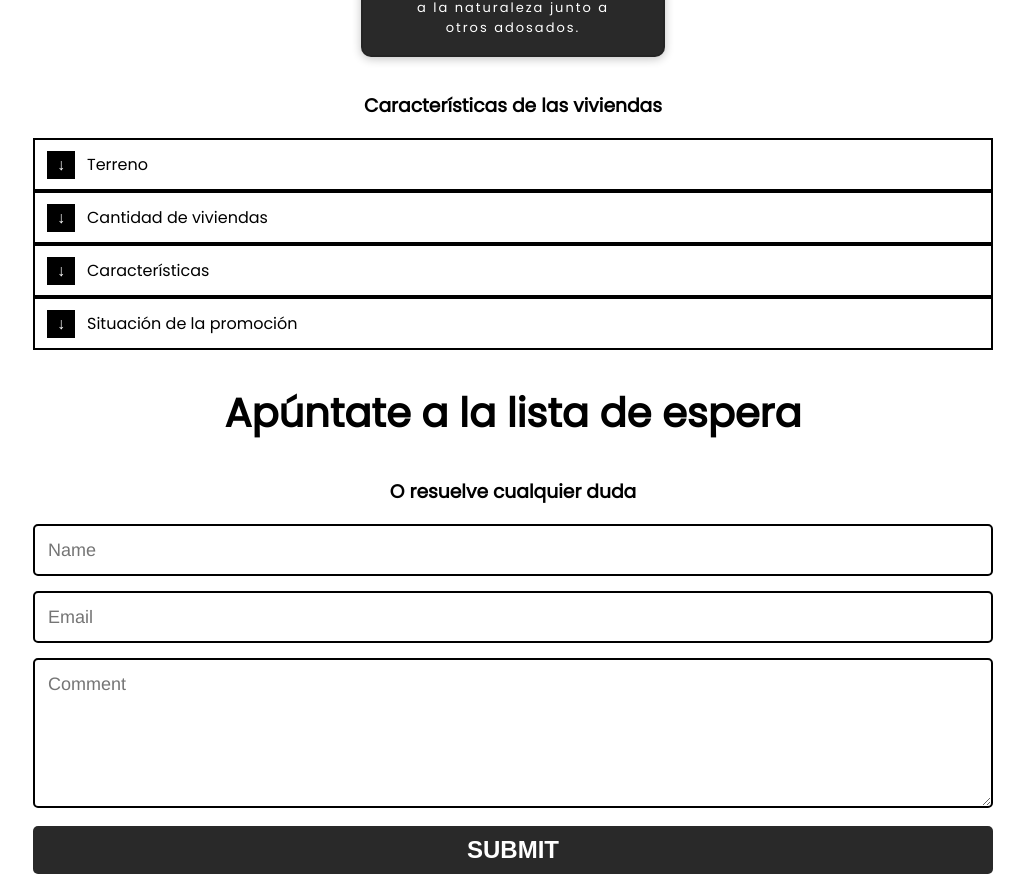
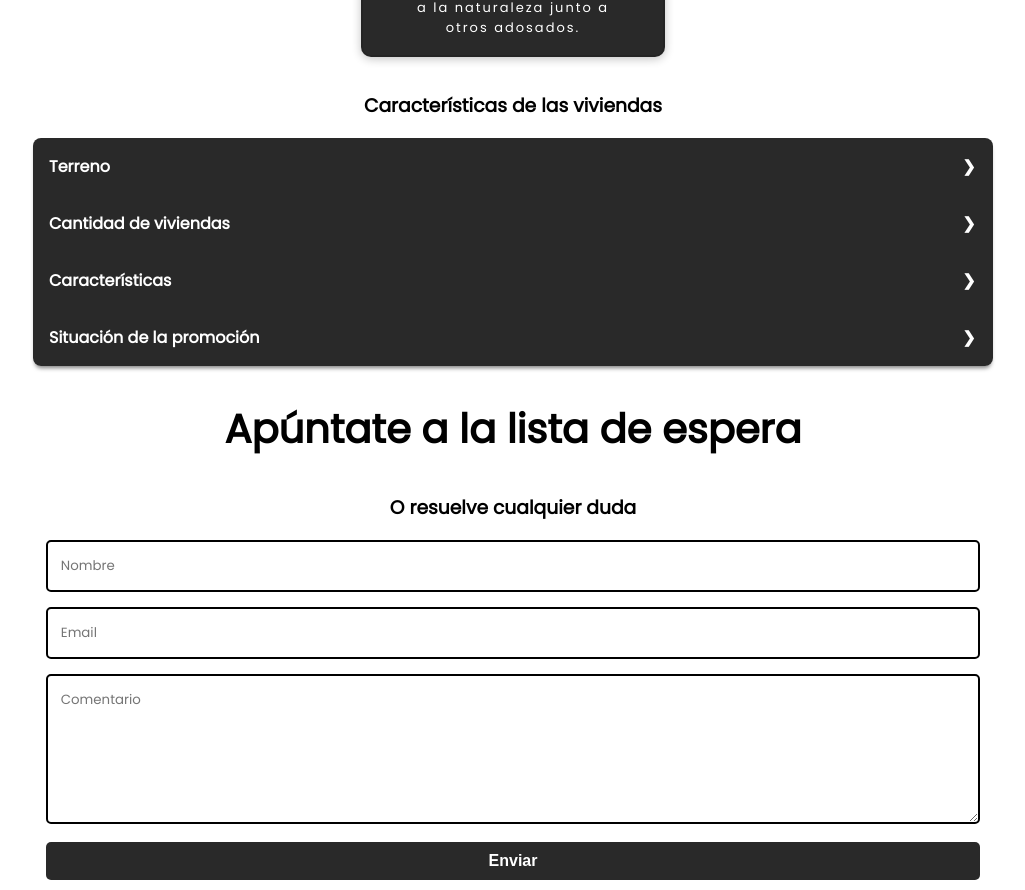
Before and after one commit to RubenValls/lapinada, an Angular app: page / in a window 1280 px wide. Shown: the part 2037-2927 px from the top of the page, without its empty margins (127-1152 px from the left). Built offline with nearby package versions, Linux system fonts and the light colour scheme.

Commit message:
la pinada web first version finished

```diff
--- a/src/app/main-page/components/contact-form/contact-form.component.html
+++ b/src/app/main-page/components/contact-form/contact-form.component.html
@@ -1,8 +1,8 @@
 <div class="container">
     <form target="_blank" action="https://formsubmit.co/r.vallsaparici@gmail.com" method="POST">
-        <input name="name" type="text" class="feedback-input" placeholder="Name" required/>
+        <input name="name" type="text" class="feedback-input" placeholder="Nombre" required/>
         <input name="email" type="text" class="feedback-input" placeholder="Email" required/>
-        <textarea name="text" class="feedback-input" placeholder="Comment" required></textarea>
-        <input type="submit" value="SUBMIT"/>
+        <textarea name="text" class="feedback-input" placeholder="Comentario" required></textarea>
+        <input type="submit" value="Enviar"/>
     </form>
 </div>
--- a/src/app/main-page/components/contact-form/contact-form.component.scss
+++ b/src/app/main-page/components/contact-form/contact-form.component.scss
@@ -1,14 +1,13 @@
 .container{
-    width: 75%;
+    width: 73%;
     justify-content: center;
     align-items: center;
     margin: 10px auto;
 }
 .feedback-input {
     color:black;
-    font-family: Helvetica, Arial, sans-serif;
-    font-weight:500;
-    font-size: 18px;
+    font-family: 'Poppins', sans-serif;
+
     border-radius: 5px;
     line-height: 22px;
     background-color: transparent;
@@ -37,7 +36,7 @@
     border:0;
     cursor:pointer;
     color:white;
-    font-size:24px;
+    font-size:16px;
     padding-top:10px;
     padding-bottom:10px;
     transition: all 0.3s;
--- a/src/app/main-page/components/shared/list-item/list-item.component.html
+++ b/src/app/main-page/components/shared/list-item/list-item.component.html
@@ -1,8 +1,7 @@
-<details>
-    <summary>
-        {{summary}}
-    </summary>
-    <div>
-        {{text}}
+<div class="tab">
+    <input type="checkbox" id={{index}}>
+    <label class="tab-label" for={{index}}>{{summary}}</label>
+    <div class="tab-content">
+    {{text}}
     </div>
-</details>
+</div>
--- a/src/app/main-page/components/shared/list-item/list-item.component.scss
+++ b/src/app/main-page/components/shared/list-item/list-item.component.scss
@@ -1,73 +1,63 @@
-details div {
-	border-left: 2px solid #000;
-	border-right: 2px solid #000;
-	border-bottom: 2px solid #000;
-	padding: 1.5em;
+.tab {
+    width: 100%;
+    color: white;
+    overflow: hidden;
+  }
+  .tab-label {
+    display: -webkit-box;
+    display: flex;
+    -webkit-box-pack: justify;
+            justify-content: space-between;
+    padding: 1em;
+    background: #292929;
+    font-weight: bold;
+    cursor: pointer;
+    /* Icon */
+  }
+  .tab-label:hover {
+    background: grey;
+  }
+  .tab-label::after {
+    content: "\276F";
+    width: 1em;
+    height: 1em;
+    text-align: center;
+    -webkit-transition: all .35s;
+    transition: all .35s;
+  }
+  .tab-content {
+    max-height: 0;
+    padding: 0 1em;
+    color: #292929;
+    background: white;
+    -webkit-transition: all .35s;
+    transition: all .35s;
+  }
+  .tab-close {
+    display: -webkit-box;
+    display: flex;
+    -webkit-box-pack: end;
+            justify-content: flex-end;
+    padding: 1em;
+    font-size: 0.75em;
+    background: #292929;
+    cursor: pointer;
+  }
+  .tab-close:hover {
+    background: grey;
   }
 
-details div > * + * {
-	margin-top: 1.5em;
-}
-
-details + details {
-	margin-top: .5rem;
-}
-
-summary {
-	list-style: none;
-}
-
-summary::-webkit-details-marker {
+  input{
     display: none;
   }
-
-summary {
-	border: 2px solid #000;
-	padding: .75em 1em;
-	cursor: pointer;
-	position: relative;
-	padding-left: calc(1.75rem + .75rem + .75rem);
+  input:checked + .tab-label {
+    background: #292929;
   }
-
-summary:before {
-	position: absolute;
-	top: 50%;
-	transform: translateY(-50%);
-	left: .75rem;
-	content: "↓";
-	width: 1.75rem;
-	height: 1.75rem;
-	background-color: #000;
-	color: #FFF;
-	display: inline-flex;
-	justify-content: center;
-	align-items: center;
-	flex-shrink: 0;
+  input:checked + .tab-label::after {
+    -webkit-transform: rotate(90deg);
+            transform: rotate(90deg);
   }
-
-details[open] summary {
-	background-color: #eee;
+  input:checked ~ .tab-content {
+    max-height: 100vh;
+    padding: 1em;
   }
-
-details[open] summary:before {
-	content: "↑";
-}
-
-summary:hover {
-	background-color: #eee;
-}
-
-a {
-	color: inherit;
-	font-weight: 600;
-	text-decoration: none;
-	box-shadow: 0 1px 0 0;
-}
-
-a:hover {
-	box-shadow: 0 3px 0 0;
-}
-
-code {
-	font-weight: 600;
-}
--- a/src/app/main-page/components/shared/list-item/list-item.component.ts
+++ b/src/app/main-page/components/shared/list-item/list-item.component.ts
@@ -11,6 +11,7 @@ export class ListItemComponent {
 
   @Input() summary: string | undefined;
   @Input() text: string | undefined;
+  @Input() index: string | undefined;
 
   constructor() {}
 
--- a/src/app/main-page/components/shared/open-form-button/open-form-button.component.html
+++ b/src/app/main-page/components/shared/open-form-button/open-form-button.component.html
@@ -1,4 +1,4 @@
-<button class="custom-button" role="button">
+<button class="custom-button" role="button" (click)="onHandleClick()">
     Me interesa
     <i class="bi bi-arrow-return-left"></i>
 </button>
--- a/src/app/main-page/components/shared/open-form-button/open-form-button.component.ts
+++ b/src/app/main-page/components/shared/open-form-button/open-form-button.component.ts
@@ -9,4 +9,8 @@ import { Component } from '@angular/core';
 })
 export class OpenFormButtonComponent {
 
+  onHandleClick(){
+    window.scrollTo(0, document.body.scrollHeight)
+  }
+
 }
--- a/src/app/main-page/main-page.component.html
+++ b/src/app/main-page/main-page.component.html
@@ -24,12 +24,23 @@
 </section>
 <section class="houses-container">
     <app-hero-text subHeader='Características de las viviendas' id="viviendas"></app-hero-text>
+    <div class="rt-container">
+        <div class="col-rt-12">
+            <div class="Scriptcontent">
+                <div class="container">
+              <div class="tabs">
                 @for (item of listItemData; track $index) {
                     <app-list-item
+                        index = {{$index}}
                         summary = {{item.summary}}
                         text = {{item.text}}
                     ></app-list-item>
                 }
+  </div>
+          </div>
+          </div>
+      </div>
+  </div>
 </section>
 <section class="contact-form">
     <app-hero-text header='Apúntate a la lista de espera' subHeader='O resuelve cualquier duda' id="viviendas"></app-hero-text>
--- a/src/app/main-page/main-page.component.scss
+++ b/src/app/main-page/main-page.component.scss
@@ -42,3 +42,9 @@ section.images-carousel{
     align-items: center;
     margin: auto;
 }
+
+.tabs {
+    border-radius: 8px;
+    overflow: hidden;
+    box-shadow: 0 4px 4px -2px rgba(0, 0, 0, 0.5);
+  }
```
Lines whose indentation alone changed are shown as unchanged.
